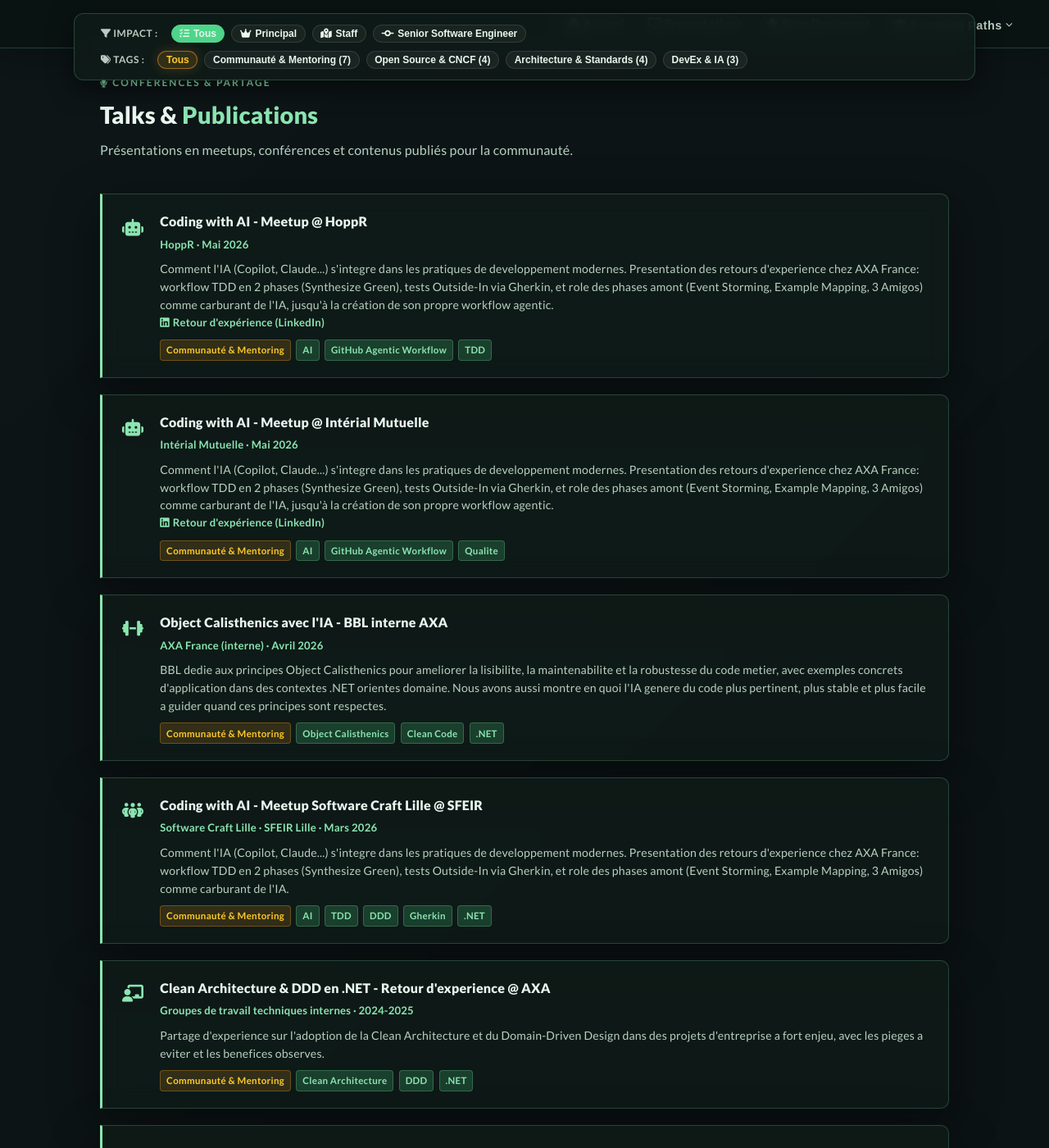
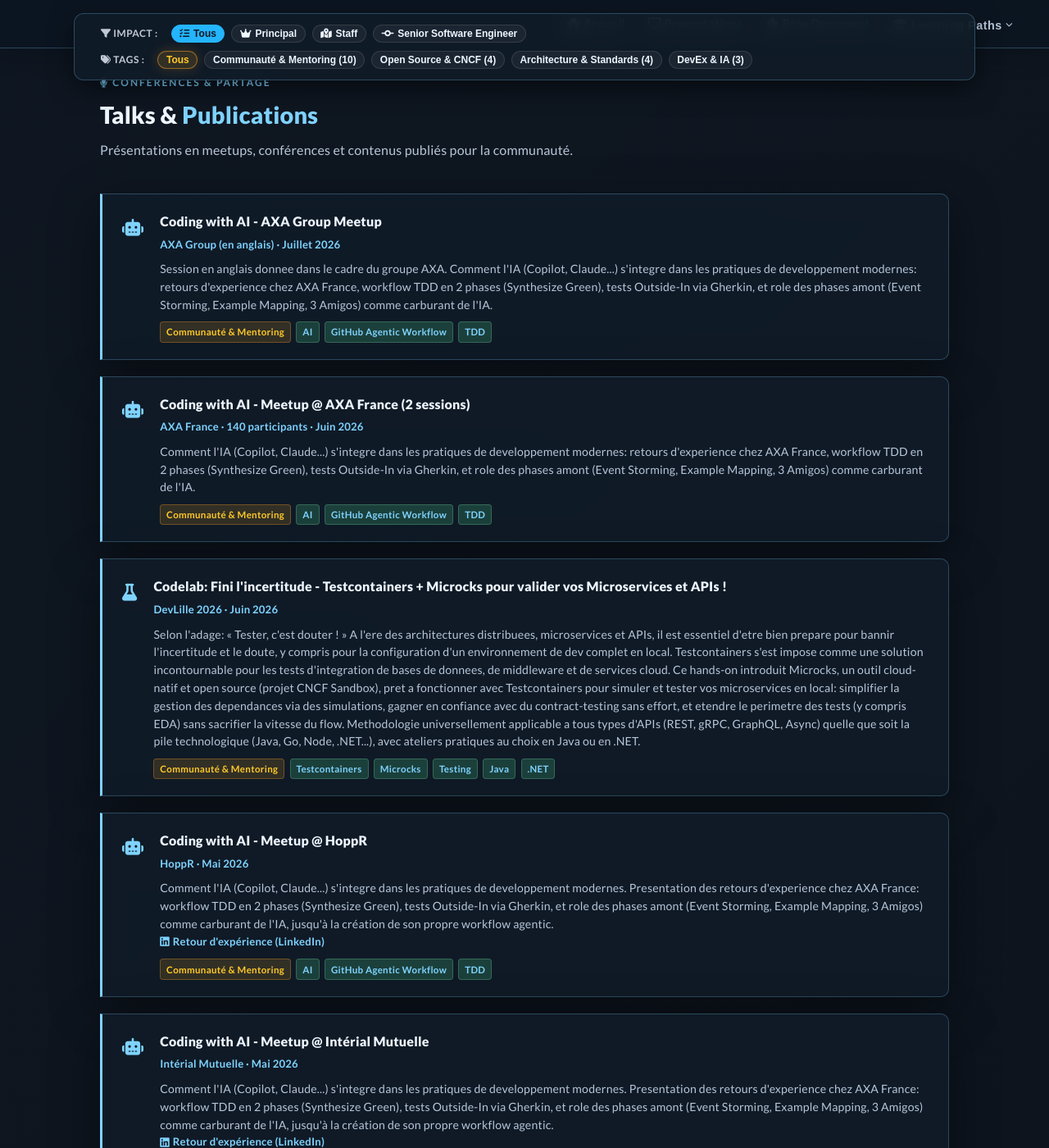
Before and after one commit to SebastienDegodez/SebastienDegodez.github.io, a Jekyll site: the page built from brag.md, in a window 1280 px wide and 1400 px high, scrolled down 6728 px. Shown: the whole window at 82% size. Built offline with Jekyll 4.4.1, drawn with Linux system fonts in a browser that asks for light colours.

Commit message:
Remove redundant session-count sentence from AXA France talk description (#8)
* Add new speaking engagements to talks.json

* Remove redundant sentence from AXA France meetup description

* Fix CI pipeline: wire design-tokens.css and sync e2e hero role assertion

---------

Co-authored-by: copilot-swe-agent[bot] <198982749+Copilot@users.noreply.github.com>

```diff
--- a/_data/talks.json
+++ b/_data/talks.json
@@ -1,4 +1,45 @@
 [
+  {
+    "sort_key": 20260702,
+    "icon": "fa-solid fa-robot",
+    "title": "Coding with AI - AXA Group Meetup",
+    "meta": "AXA Group (en anglais) · Juillet 2026",
+    "description": "Session en anglais donnee dans le cadre du groupe AXA. Comment l'IA (Copilot, Claude...) s'integre dans les pratiques de developpement modernes: retours d'experience chez AXA France, workflow TDD en 2 phases (Synthesize Green), tests Outside-In via Gherkin, et role des phases amont (Event Storming, Example Mapping, 3 Amigos) comme carburant de l'IA.",
+    "category": "Communauté & Mentoring",
+    "tags": [
+      "AI",
+      "GitHub Agentic Workflow",
+      "TDD"
+    ]
+  },
+  {
+    "sort_key": 20260618,
+    "icon": "fa-solid fa-robot",
+    "title": "Coding with AI - Meetup @ AXA France (2 sessions)",
+    "meta": "AXA France · 140 participants · Juin 2026",
+    "description": "Comment l'IA (Copilot, Claude...) s'integre dans les pratiques de developpement modernes: retours d'experience chez AXA France, workflow TDD en 2 phases (Synthesize Green), tests Outside-In via Gherkin, et role des phases amont (Event Storming, Example Mapping, 3 Amigos) comme carburant de l'IA.",
+    "category": "Communauté & Mentoring",
+    "tags": [
+      "AI",
+      "GitHub Agentic Workflow",
+      "TDD"
+    ]
+  },
+  {
+    "sort_key": 20260612,
+    "icon": "fa-solid fa-flask",
+    "title": "Codelab: Fini l'incertitude - Testcontainers + Microcks pour valider vos Microservices et APIs !",
+    "meta": "DevLille 2026 · Juin 2026",
+    "description": "Selon l'adage: « Tester, c'est douter ! » A l'ere des architectures distribuees, microservices et APIs, il est essentiel d'etre bien prepare pour bannir l'incertitude et le doute, y compris pour la configuration d'un environnement de dev complet en local. Testcontainers s'est impose comme une solution incontournable pour les tests d'integration de bases de donnees, de middleware et de services cloud. Ce hands-on introduit Microcks, un outil cloud-natif et open source (projet CNCF Sandbox), pret a fonctionner avec Testcontainers pour simuler et tester vos microservices en local: simplifier la gestion des dependances via des simulations, gagner en confiance avec du contract-testing sans effort, et etendre le perimetre des tests (y compris EDA) sans sacrifier la vitesse du flow. Methodologie universellement applicable a tous types d'APIs (REST, gRPC, GraphQL, Async) quelle que soit la pile technologique (Java, Go, Node, .NET...), avec ateliers pratiques au choix en Java ou en .NET.",
+    "category": "Communauté & Mentoring",
+    "tags": [
+      "Testcontainers",
+      "Microcks",
+      "Testing",
+      "Java",
+      ".NET"
+    ]
+  },
   {
     "sort_key": 20260530,
     "icon": "fa-solid fa-robot",
--- a/_layouts/default.html
+++ b/_layouts/default.html
@@ -14,6 +14,7 @@
     href="https://cdnjs.cloudflare.com/ajax/libs/font-awesome/6.7.2/css/all.min.css"
   />
   <link rel="stylesheet" href="/assets/css/tech-glass.css" />
+  <link rel="stylesheet" href="/design-tokens.css" />
   <style>
     /* ============================================================
        HERO
```
Also changed, not shown: tests/e2e/site-smoke.spec.mjs (+1 -1 lines).
